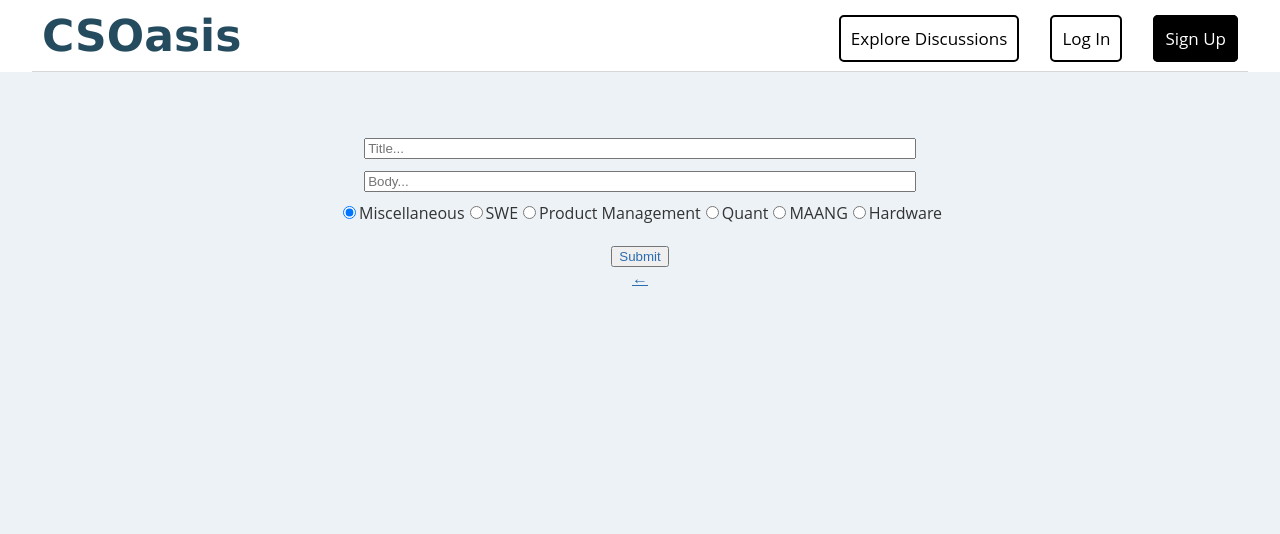
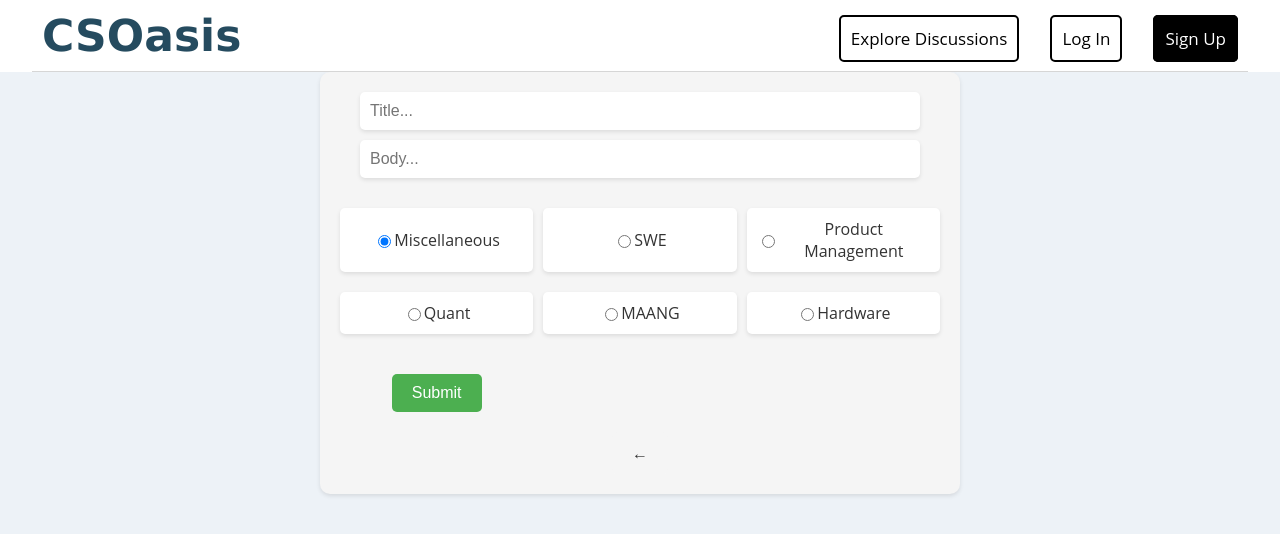
Before and after one commit to watanabekyonosuke/csci201_final_project, a React (Create React App) app in the folder app/: page /CreatePost in a window 1280 px wide. Shown: the top 534 px of the page. Built offline with nearby package versions, Linux system fonts and the light colour scheme; no server answers.

Commit message:
Add files via upload

```diff
--- a/app/src/components/CreatePost.css
+++ b/app/src/components/CreatePost.css
@@ -1,42 +1,104 @@
 .create-post {
-    display: flex;
-    flex-direction: column;
-    align-items: center;
-    margin-top: 5%;
+  max-width: 600px;
+  margin: 0 auto;
+  padding: 20px;
+  background-color: #f5f5f5;
+  border-radius: 10px;
+  box-shadow: 0 2px 4px rgba(0, 0, 0, 0.1);
 }
 
-/* .title-input,
-.body-input {
-    width: 90%;
-    margin-bottom: 10px;
-    padding: 10px;
-    overflow-y: auto;
-    word-wrap: break-word;
-    overflow-wrap: break-word;
+.post-form {
+  display: flex;
+  flex-direction: column;
 }
 
-#title-input,
-#body-input {
-    word-wrap: break-word;
-    overflow-wrap: break-word;
-} */
+.post-form label {
+  margin-bottom: 10px;
+}
 
-.create-post {
-    margin-top: 5%;
+.title-input,
+.body-input {
+  padding: 10px;
+  border: none;
+  border-radius: 5px;
+  background-color: #fff;
+  box-shadow: 0 2px 4px rgba(0, 0, 0, 0.1);
+  font-size: 16px;
+  color: #333;
+  transition: box-shadow 0.3s ease;
+}
+
+.title-input:focus,
+.body-input:focus {
+  outline: none;
+  box-shadow: 0 4px 8px rgba(0, 0, 0, 0.2);
+}
+
+.radio-buttons {
+  display: grid;
+  grid-template-columns: repeat(3, 1fr);
+  grid-gap: 10px;
+  margin-top: 20px;
+}
+
+.radio-buttons label {
+  display: flex;
+  align-items: center;
+  justify-content: center;
+  padding: 10px;
+  background-color: #fff;
+  border-radius: 5px;
+  box-shadow: 0 2px 4px rgba(0, 0, 0, 0.1);
+  cursor: pointer;
+  transition: transform 0.3s ease;
+}
+
+.radio-buttons label:hover {
+  transform: translateY(-3px);
+}
+
+
+.radio-buttons input[type="radio"]:checked + label {
+  background-color: #4CAF50;
+  color: #fff;
 }
 
 #submission {
-    margin-top: 20px;
+  text-align: center;
+  margin-top: 20px;
+  display: flex;
+  justify-content: center;
+}
+#submission button {
+  padding: 10px 20px;
+  border: none;
+  border-radius: 5px;
+  background-color: #4CAF50;
+  color: #fff;
+  font-size: 16px;
+  cursor: pointer;
+  transition: background-color 0.3s ease;
+}
+#submission button:hover {
+  background-color: #45a049;
 }
 
-.title-input{
-    width: 90%;
-    margin-bottom: 10px;
+.discussion-container {
+  margin-top: 20px;
+  text-align: center;
 }
 
-.body-input {
-    width: 90%;
-    margin-bottom: 10px;
-    overflow-wrap: break-word;
-    height: auto;
+.back-button {
+  display: inline-block;
+  padding: 10px 20px;
+  background-color: #f5f5f5;
+  border-radius: 5px;
+  color: #333;
+  text-decoration: none;
+  font-size: 16px;
+  transition: background-color 0.3s ease;
 }
+
+.back-button:hover {
+  background-color: #e0e0e0;
+}
```
